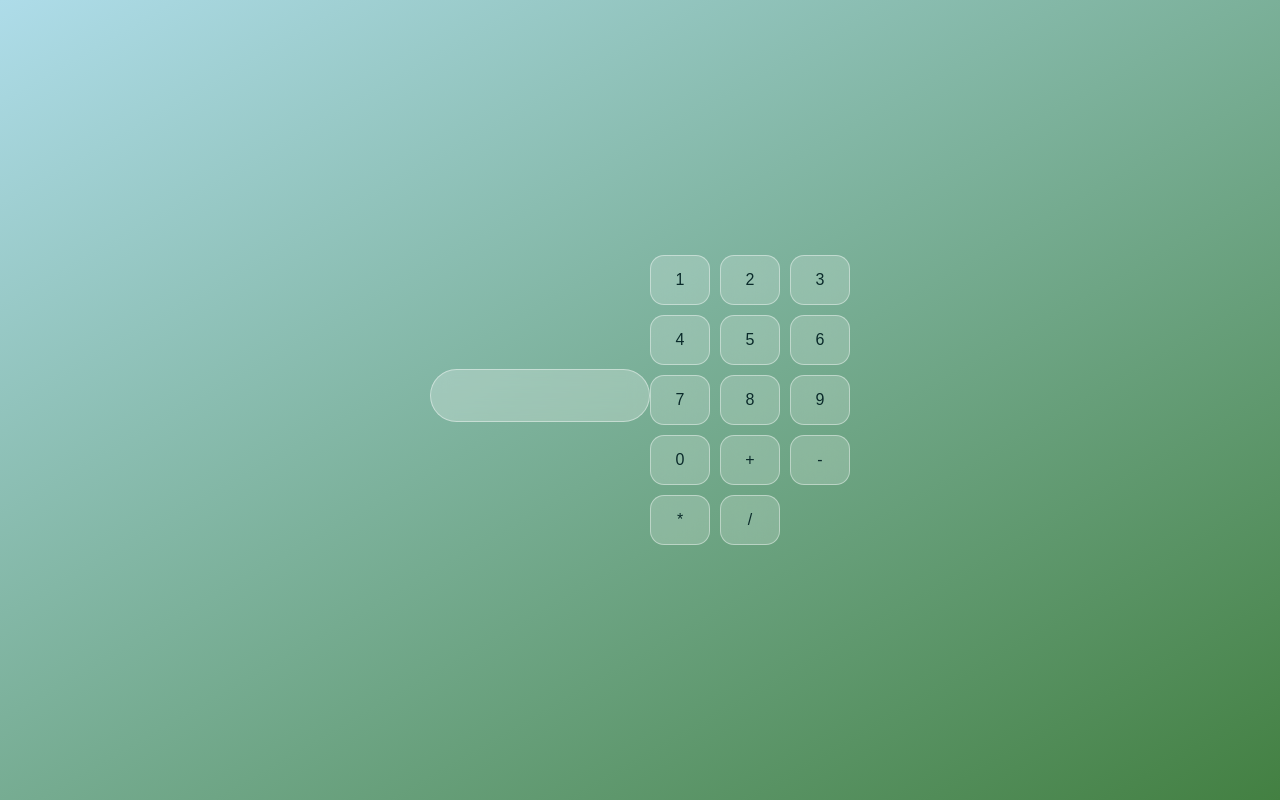
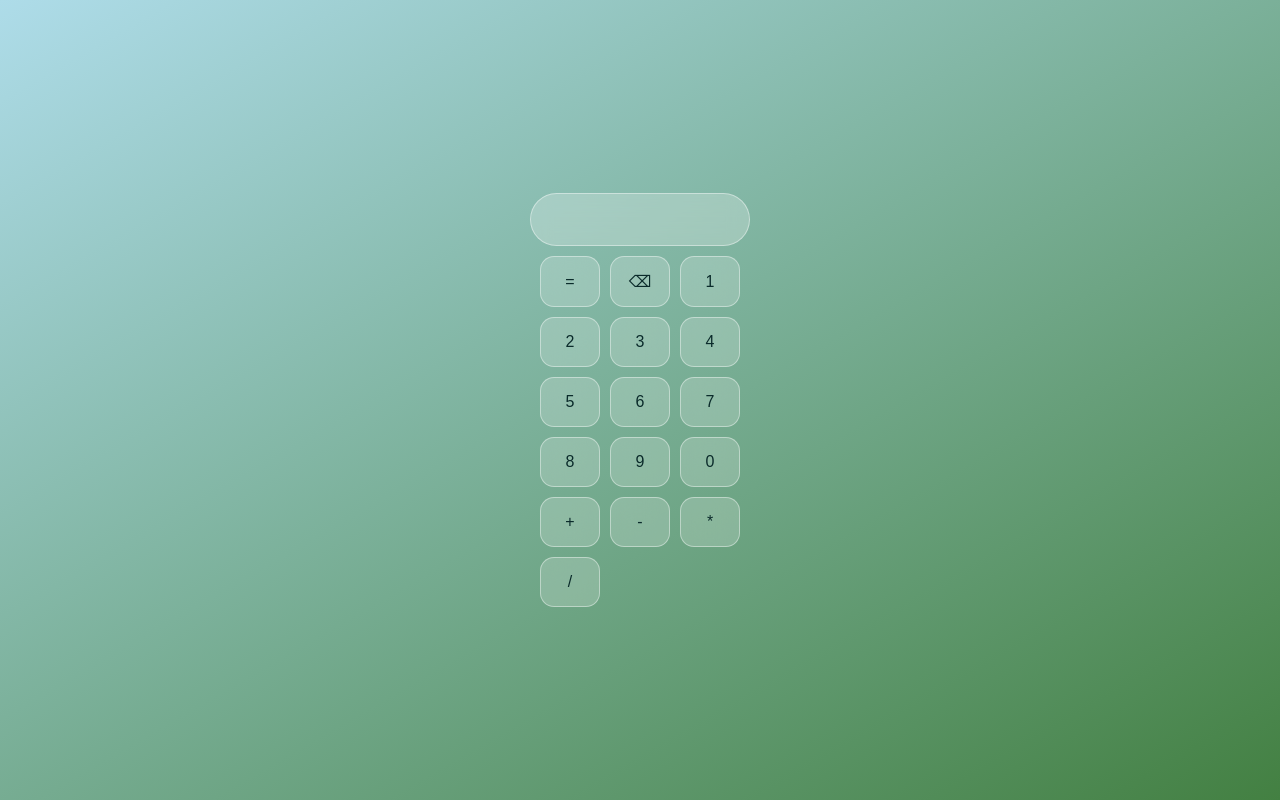
Before and after one commit to megamemma/savings-calc, a plain HTML site: page index.html in a window 1280 px wide. Drawn offline with Linux system fonts and the light colour scheme.

Commit message:
Refine layout and add calc controls

```diff
--- a/index.html
+++ b/index.html
@@ -8,7 +8,12 @@
 
 </head>
 <body>
-    <input id="display" readonly />
-    <div id="buttons"></div>
+    <div class="calculator">
+        <input id="display" readonly />
+        <div id="buttons">
+            <button id="equals">=</button>
+            <button id="backspace">⌫</button>
+        </div>
+    </div>
 </body>
 </html>
--- a/styles.css
+++ b/styles.css
@@ -6,6 +6,13 @@ body {
     align-items: center;
     background: linear-gradient(150deg, #aedce9, #438042);
     font-family: system-ui, -apple-system, BlinkMacSystemFont, 'Segoe UI', Roboto, Oxygen, Ubuntu, Cantarell, 'Open Sans', 'Helvetica Neue', sans-serif;
+}
+
+.calculator {
+    display: flex;
+    flex-direction: column;
+    align-items: center;
+    width: 220px;
 }
 
 #display {
```
